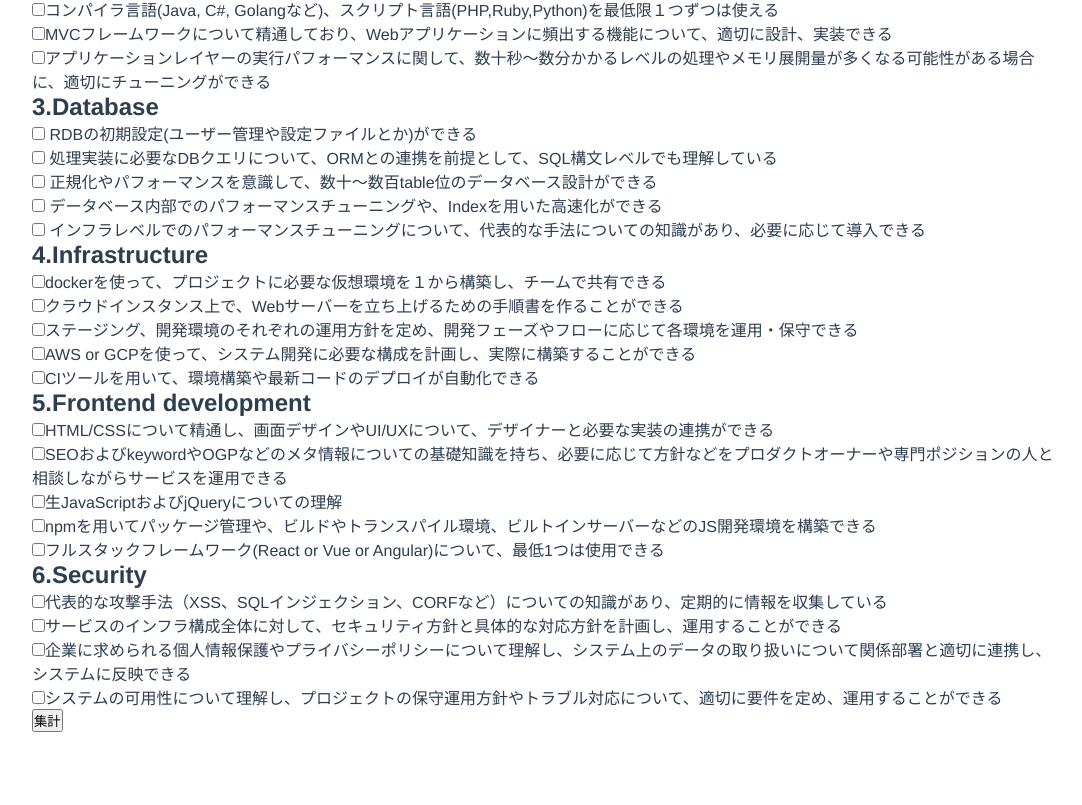
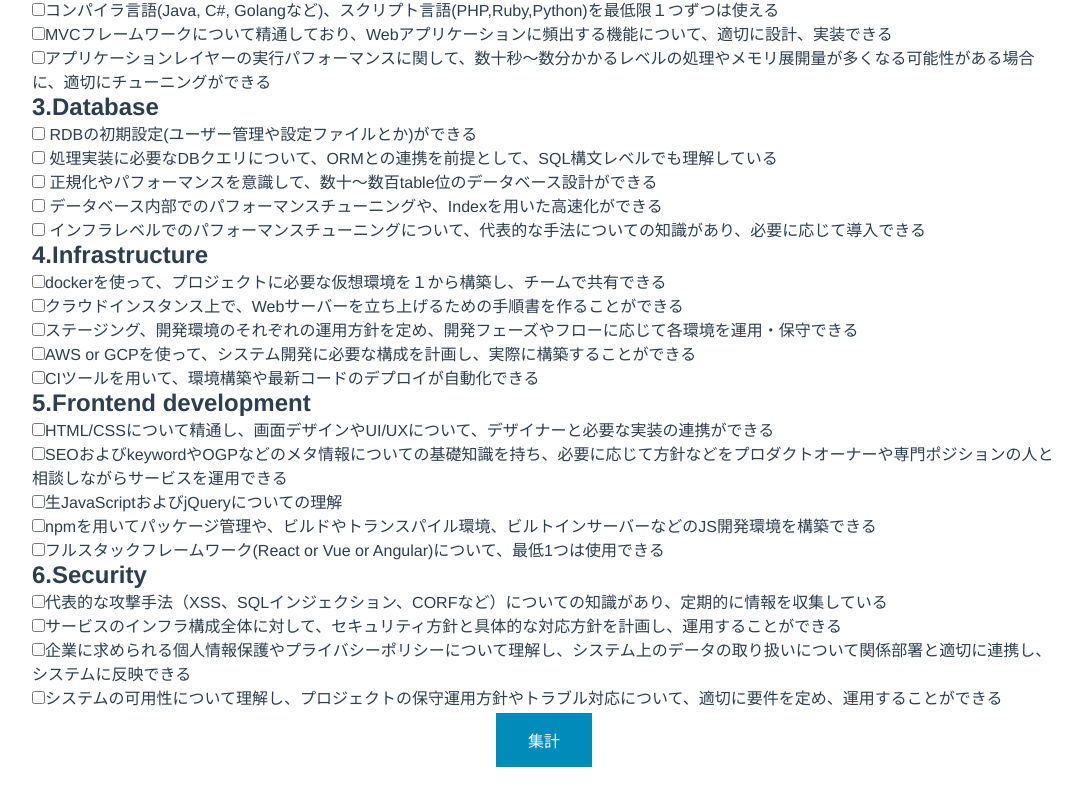
Before and after one commit to Kouta-fd/hackson, a Vue app in the folder checkapp/: page /checkList in a window 1280 px wide. Shown: the part 335-1140 px from the top of the page, without its empty margins (96-1178 px from the left). Built offline with nearby package versions, Linux system fonts and the light colour scheme.

Commit message:
add style checklist

```diff
--- a/checkapp/src/pages/checkList/index.vue
+++ b/checkapp/src/pages/checkList/index.vue
@@ -59,9 +59,9 @@
       >
     </div>
 
-    <button id="btn" @click="result">集計</button>
-    <div v-if="this.total.length != 0">
-      <router-link
+    <div class="btn"><button id="btn" @click="result">集計</button></div>
+    <div  class ="result" v-if="this.total.length != 0">
+      <router-link class="link"
         :to="{
           name: 'result',
           query: { id: total },
@@ -304,3 +304,44 @@ export default {
   },
 };
 </script>
+
+
+<style scoped>
+.result{
+  text-align: center;
+}
+button {
+  background-color: #008CBA;
+  border: none;
+  color: white;
+  padding: 15px 32px;
+  text-align: center;
+  text-decoration: none;
+  display: inline-block;
+  font-size: 16px;
+  margin: 4px 2px;
+  cursor: pointer;
+
+}
+.btn{
+  text-align: center;
+}
+.link{
+  background-color: #008CBA;
+  border: none;
+  color: white;
+  padding: 15px 32px;
+  text-align: center;
+  text-decoration: none;
+  display: inline-block;
+  border: solid 1px #008CBA;
+  font-size: 16px;
+  margin: 4px 2px;
+  cursor: pointer;
+}
+.link:hover{
+  color: #008CBA;
+  background-color: white;
+  transition: .5s;
+}
+</style>
```
